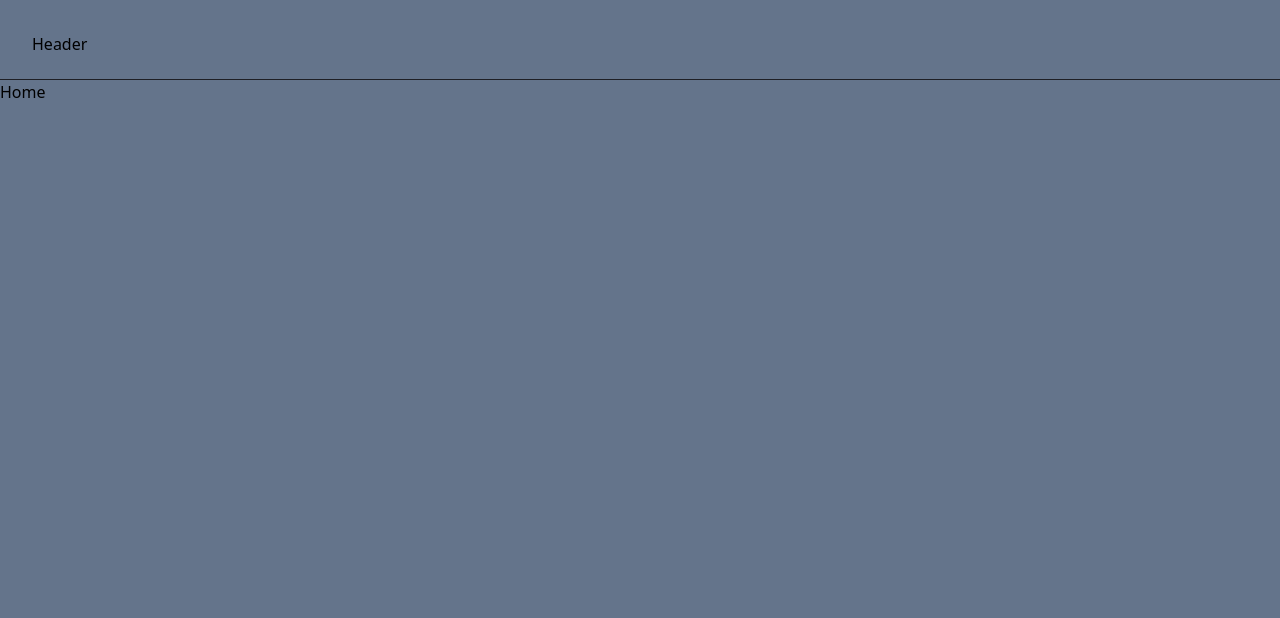
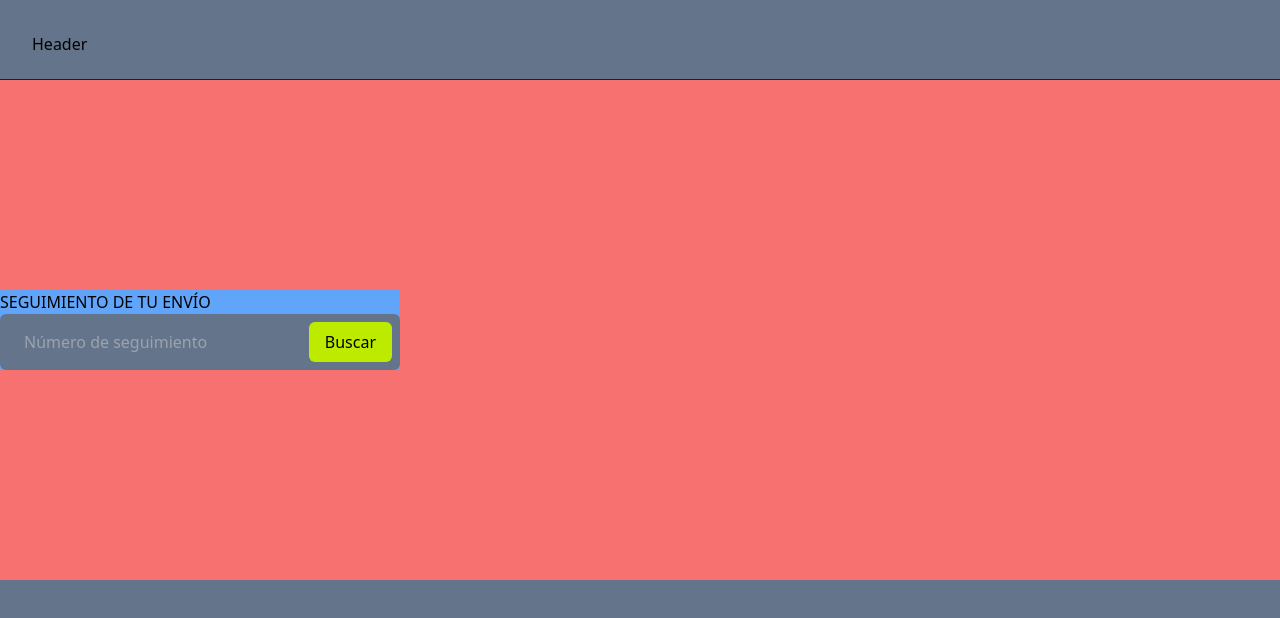
Before and after one commit to Juany313/Mule-front, a React (Vite) app: page /header in a window 1280 px wide. Shown: the top 618 px of the page. Built offline with nearby package versions, Linux system fonts and the light colour scheme.

Commit message:
comienzo/Home

```diff
--- a/src/views/admin/Home.jsx
+++ b/src/views/admin/Home.jsx
@@ -2,8 +2,20 @@ import React from 'react'
 
 const Home = () => {
   return (
-    <div>
-      Home
+    <div className='min-h-[500px] max-h-[90vh] bg-red-400 flex items-center'>
+      {/* <img className='max-h-[90vh] object-cover' src='https://s3-alpha-sig.figma.com/img/88cf/36a6/3f4f6b49050c73ca469d578f76d260dd?Expires=1716163200&Key-Pair-Id=APKAQ4GOSFWCVNEHN3O4&Signature=fr9-z9hxUa2HuG~Ew-7AMtSgo1XNHaVWRF1KuzRer3dDq40WnWzjKKU9m689mGM6VBpy7zVVhs2EjZT~Mb~~625MfOMvUBaXswJhH5kDLzVUGQR1Tof87zNQ5m9Rjrav-Tdoe5rMOqpatM2Dz3weDi2RrHi9umPfg7kyLvL1JbDaSIbgRja1aL3rALUiRuchfc~OLqyTl4hqWm~xTRN386s4MAxgf4PkK0CR4sSdmbrrCw3zUfG~2AV940nWT4sPKclsiYausFgVtTx5bHCo4iMCCx5gUPsm3dlqUwoSncUDWGix9P6rQYKhwWIdu6t9VqnEMokdYAVQ366JixyiVg__'/> */}
+
+      <div className='bg-blue-400 '>
+        <h1>SEGUIMIENTO DE TU ENVÍO</h1>
+        <div className='bg-slate-500 flex justify-center w-[400px] p-2 rounded-md'>
+          <input type="text"
+          className='flex-1 pl-4 py-2 rounded-l-md bg-slate-500'
+          placeholder='Número de seguimiento'
+          />
+          <button className='bg-primary rounded-md px-4 py-2'>Buscar</button>
+        </div>
+      </div>
+      <br /><br /><br /><br /><br /><br /><br /><br /><br /><br /><br /><br /><br /><br /><br /><br /><br /><br /><br /><br />
     </div>
   )
 }
```
